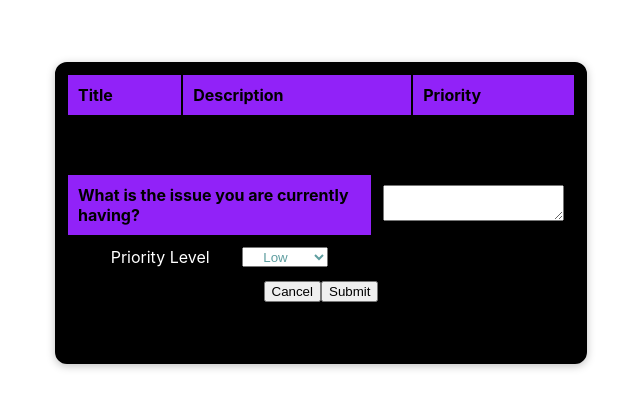
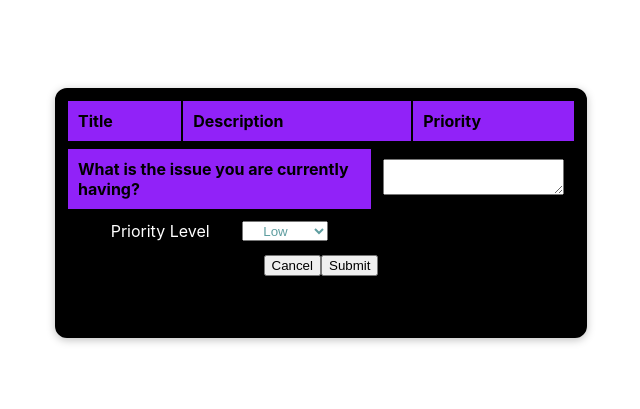
Before and after one commit to ticket-tiger/ticket-management-system, a React (Create React App) app: page / in a window 1280 px wide. Shown: the part 203-612 px from the top of the page, without its empty margins (319-959 px from the left). Built offline with nearby package versions, Linux system fonts and the light colour scheme.

Commit message:
removed 300

```diff
--- a/src/components/SubmitTicket/SubmitTicket.js
+++ b/src/components/SubmitTicket/SubmitTicket.js
@@ -4,7 +4,7 @@ import './SubmitTicket.css';
 
 const SubmitTicket = () => {
   const [ticketText, setTicketText] = useState('');
-  const [responseStatus, setResponseStatus] = useState('300');
+  const [responseStatus, setResponseStatus] = useState(null);
 
   const sendPostRequest = async () => {
     const response = await axios.post('http://localhost:3001/api/create-ticket', ticketText);
@@ -16,7 +16,7 @@ const SubmitTicket = () => {
   };
 
   const clickHandler2 = () => {
-    setResponseStatus('300');
+
   };
 
   return (
```
